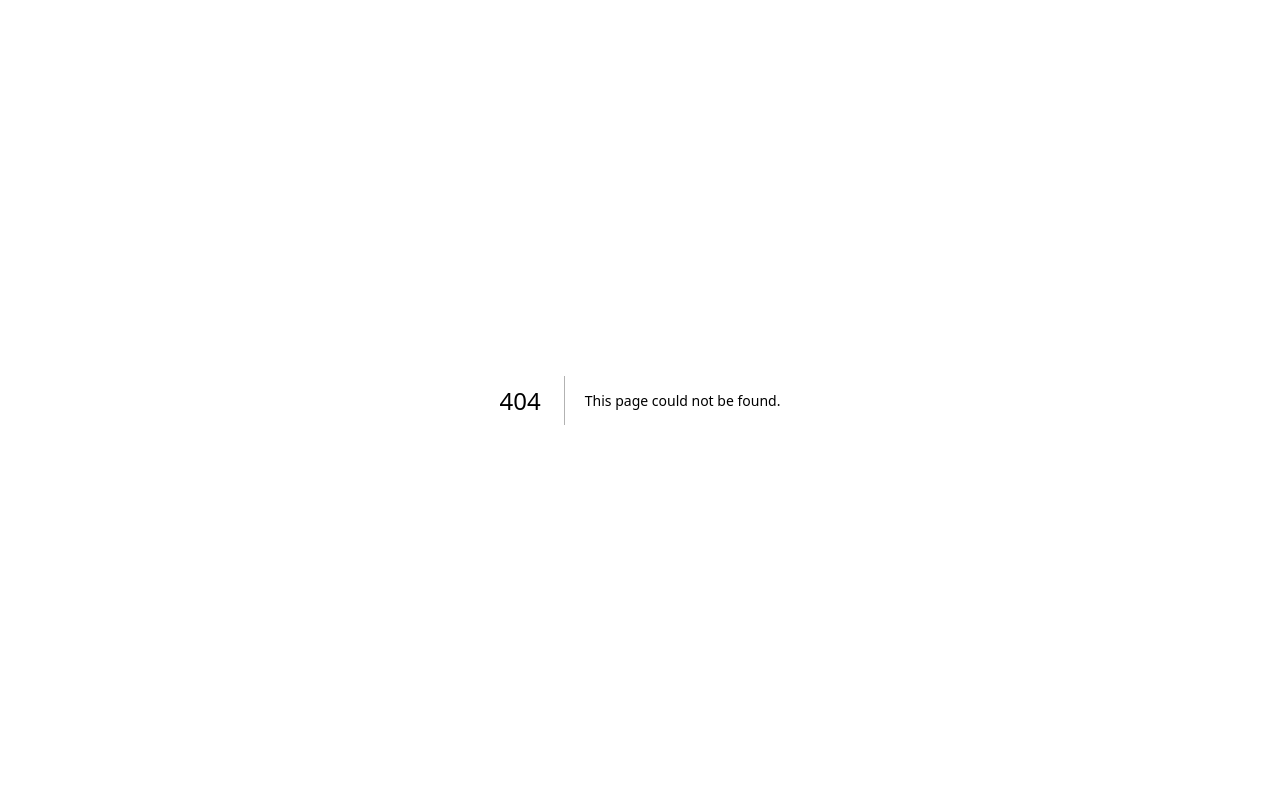
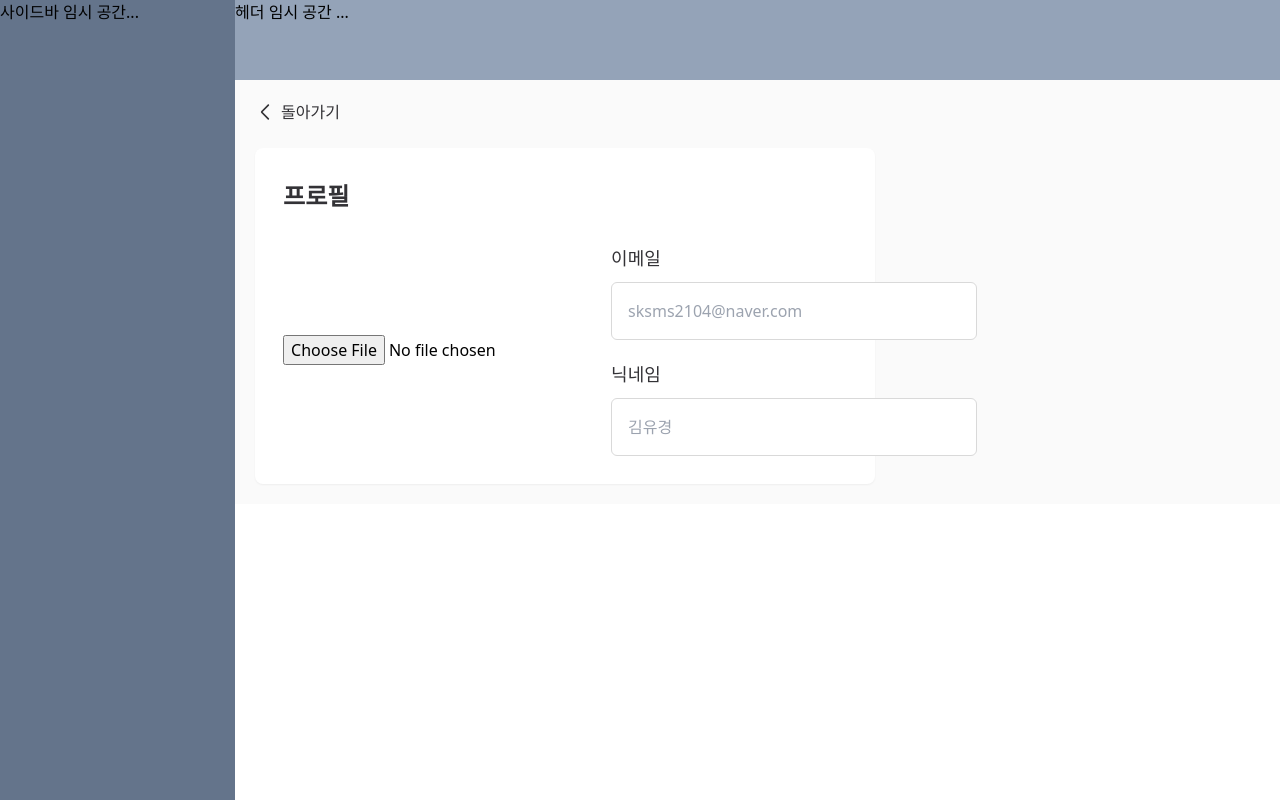
Before and after one commit to Sprint-Part3-Team14/Taskify, a Next.js app: page /account-menu in a window 1280 px wide. Before the commit this address had no page. Built offline with nearby package versions, Linux system fonts and the light colour scheme.

Commit message:
♻️ Refactor : InputImage Components

```diff
--- /dev/null
+++ b/app/account-menu/layout.tsx
@@ -0,0 +1,30 @@
+import Image from 'next/image';
+import Link from 'next/link';
+import { PropsWithChildren } from 'react';
+
+const DashboardLayoutProfile = ({ children }: PropsWithChildren) => {
+  return (
+    <section className='flex min-h-screen  '>
+      <div className='flex min-h-full min-w-full w-full '>
+        <div className='w-72 bg-slate-500'>사이드바 임시 공간...</div>
+        <div className='w-full '>
+          <div className=' h-20 bg-slate-400'>헤더 임시 공간 ...</div>
+          <div className='p-5 bg-[#fafafa]'>
+            <Link href='/boardid'>
+              <button type='button' className='text-base text-tp-black_700 flex gap-1.5 items-center mb-6'>
+                <div className='w-5 h-5 relative'>
+                  <Image fill src='/icon/arrow_forward.svg' alt='뒤로 가기 버튼' />
+                </div>
+                돌아가기
+              </button>
+            </Link>
+            {children}
+          </div>
+        </div>
+      </div>
+    </section>
+  );
+};
+
+export default DashboardLayoutProfile;
+//  규헌님 레이아웃 가져다가 쓰겠습니다
--- /dev/null
+++ b/app/account-menu/page.tsx
@@ -0,0 +1,11 @@
+import EditProfile from '@components/MyDashBoard Page/accountMenu/EditProfile';
+
+const AccountMenu = () => {
+  return (
+    <>
+      <EditProfile />
+    </>
+  );
+};
+
+export default AccountMenu;
--- a/app/modal/page.tsx
+++ b/app/modal/page.tsx
@@ -13,6 +13,7 @@ const modalTest = () => {
       <ModalTextarea />
       <MemberTable />
       <InvitationHistory />
+      <CreateWorkModal handleModal={() => {}} />
     </div>
   );
 };
--- /dev/null
+++ b/components/InputImage/InputImage.tsx
@@ -0,0 +1,67 @@
+import Image from 'next/image';
+import { ChangeEvent, useState } from 'react';
+
+type Size = 'small' | 'large';
+
+const InputImageFile = ({ size }: { size: Size }) => {
+  // const InputSize = size=== 'small' ? width : '4.75rem', height: '4.75rem' : width : '11.375rem', height : '11.375rem';
+  const [selectImage, setSelectImage] = useState('');
+  const handleImageChange = (event: ChangeEvent<HTMLInputElement>) => {
+    const file = event.target.files?.[0];
+    if (file) {
+      const reader = new FileReader();
+      reader.onload = () => {
+        setSelectImage(reader.result as string);
+      };
+      reader.readAsDataURL(file);
+    }
+  };
+  return (
+    <div className='flex flex-col gap-2.5 '>
+      <p className='flex gap-1 font-extrabold text-lg'>이미지</p>
+      <label htmlFor='image-upload' className='flex flex-col gap-2.5 font-extrabold text-lg'>
+        {!selectImage ? (
+          <div
+            className={
+              size === 'small'
+                ? 'bg-[#f5f5f5] rounded-md flex justify-center items-center p-6 w-[4.75rem] h-[4.75rem]'
+                : 'bg-[#f5f5f5] rounded-md flex justify-center items-center p-6 w-[11.375rem] h-[11.375rem]'
+            }>
+            <div className='relative w-7 h-7'>
+              <Image fill src='/icon/violet_plus.svg' alt='이미지 추가하기' id='input-image' />
+            </div>
+          </div>
+        ) : (
+          <>
+            <div
+              className={
+                size === 'small'
+                  ? 'relative w-[4.75rem] h-[4.75rem] rounded-md overflow-hidden'
+                  : 'relative w-[11.375rem] h-[11.375rem] rounded-md overflow-hidden'
+              }>
+              <div
+                className={
+                  size === 'small'
+                    ? 'w-[1.4375rem] h-[1.4375rem] absolute top-1/2 left-1/2 -translate-x-1/2 -translate-y-1/2 z-20'
+                    : 'w-[1.875rem] h-[1.875rem] absolute top-1/2 left-1/2 -translate-x-1/2 -translate-y-1/2 z-20'
+                }>
+                <Image fill src='/icon/edit.svg' alt='이미지 변경하기' />
+              </div>
+              <div
+                className={
+                  size === 'small'
+                    ? 'bg-tp-black_900 w-[4.75rem] h-[4.75rem] absolute z-10 opacity-40'
+                    : 'bg-tp-black_900 w-[11.375rem] h-[11.375rem] absolute z-10 opacity-40'
+                }
+              />
+              <Image fill src={selectImage} alt='이미지 추가하기' />
+            </div>
+          </>
+        )}
+      </label>
+      <input type='file' id='image-upload' accept='image/*' className='hidden' onChange={handleImageChange} />
+    </div>
+  );
+};
+
+export default InputImageFile;
--- a/components/Modal/WorkModal/CreateWorkModal.tsx
+++ b/components/Modal/WorkModal/CreateWorkModal.tsx
@@ -5,6 +5,7 @@ import ModalLayout from '../ModalLayout';
 import PersonInChargeDropDown from './components/PersonInChargeDropDown';
 import ProgressDropDown from './components/ProgressDropDown';
 import Image from 'next/image';
+import InputImageFile from '@components/InputImage/InputImage';
 
 const CreateWorkModal = ({ handleModal }: { handleModal: () => void }) => {
   const [selectImage, setSelectImage] = useState('');
@@ -66,29 +67,7 @@ const CreateWorkModal = ({ handleModal }: { handleModal: () => void }) => {
             className='border border-solid border-tp-gray_700 p-4 rounded-lg outline-tp-violet_900 placeholder:text-sm'
           />
         </div>
-        <div className='flex flex-col gap-2.5 '>
-          <p className='flex gap-1 font-extrabold text-lg'>이미지</p>
-          <label htmlFor='image-upload' className='flex flex-col gap-2.5 font-extrabold text-lg'>
-            {!selectImage ? (
-              <div className='bg-[#f5f5f5] rounded-md flex justify-center items-center p-6 w-[4.75rem] h-[4.75rem]'>
-                <div className='relative w-7 h-7'>
-                  <Image fill src='/icon/violet_plus.svg' alt='이미지 추가하기' id='input-image' />
-                </div>
-              </div>
-            ) : (
-              <>
-                <div className='relative w-[4.75rem] h-[4.75rem] rounded-md overflow-hidden'>
-                  <div className='w-[1.4375rem] h-[1.4375rem] absolute top-1/2 left-1/2 -translate-x-1/2 -translate-y-1/2 z-20'>
-                    <Image fill src='/icon/edit.svg' alt='이미지 변경하기' />
-                  </div>
-                  <div className='bg-tp-black_900 w-[4.75rem] h-[4.75rem] absolute z-10 opacity-40' />
-                  <Image fill src={selectImage} alt='이미지 추가하기' />
-                </div>
-              </>
-            )}
-          </label>
-          <input type='file' id='image-upload' accept='image/*' className='hidden' onChange={handleImageChange} />
-        </div>
+        <InputImageFile size='small' />
       </form>
     </ModalLayout>
   );
--- /dev/null
+++ b/components/MyDashBoard Page/ChangeDashBoardName/ChangeDashBoardName.tsx
@@ -0,0 +1,82 @@
+'use client';
+import Image from 'next/image';
+import { MouseEvent, useState } from 'react';
+
+interface DataForm {
+  data: {
+    id: number;
+    title: string;
+    color: string;
+    createdAt: string;
+    updatedAt: string;
+    userId: number;
+    createdByMe: boolean;
+  };
+}
+
+const mockData = {
+  id: 5946,
+  title: '유갱갱',
+  color: '#FFA500',
+  createdAt: '2024-04-17T10:43:33.309Z',
+  updatedAt: '2024-04-18T13:57:48.950Z',
+  userId: 1680,
+  createdByMe: true,
+};
+// mock 데이터
+
+const ChangeDashBoardName = () => {
+  const [selectColor, setSelectColor] = useState('#7AC555');
+  const selectColorList = ['#7AC555', '#760DDE', '#FFA500', '#76A5EA', '#E876EA'];
+
+  const handleSelectColor = (event: MouseEvent<HTMLButtonElement>) => {
+    event.preventDefault();
+    setSelectColor(event.currentTarget.id);
+  };
+
+  return (
+    <form
+      role='table-Container'
+      className='flex flex-col rounded-md bg-tp-white px-7 pt-8 pb-7 shadow-sm w-[38.75rem] gap-8'>
+      <div role='header' className='flex justify-between'>
+        <h1 className='text-[1.25rem] font-bold text-tp-black_700'>{mockData.title}</h1>
+        <div className='flex items-center gap-2.5'>
+          {selectColorList.map(color => {
+            return (
+              <button
+                type='button'
+                key={color}
+                id={color}
+                onClick={handleSelectColor}
+                className='w-[1.875rem] h-[1.875rem] relative'>
+                {selectColor === color && (
+                  <div className='w-6 h-6 absolute top-1/2 left-1/2 -translate-x-1/2 -translate-y-1/2'>
+                    <Image fill src='/icon/white_check.svg' alt='선택된 색상' />
+                  </div>
+                )}
+                <div className='min-w-full min-h-full rounded-full' style={{ backgroundColor: color }} />
+              </button>
+            );
+          })}
+        </div>
+      </div>
+      <div role='change-title-container' className='flex flex-col gap-2.5'>
+        <label htmlFor='change-dashboard-title' className='text-lg text-tp-black_700'>
+          대시보드 이름
+        </label>
+        <input
+          id='change-dashboard-title'
+          type='text'
+          className='p-4 w-[35.25rem] rounded-md border border-solid border-tp-gray_700'
+          placeholder={mockData.title}
+        />
+      </div>
+      <button type='submit' className='py-1.5 px-7 rounded-md bg-tp-violet_900 self-end text-white'>
+        변경
+      </button>
+      {/** 버튼 컴포넌트로 변경 예정 */}
+    </form>
+  );
+};
+
+export default ChangeDashBoardName;
--- /dev/null
+++ b/components/MyDashBoard Page/accountMenu/EditProfile.tsx
@@ -0,0 +1,39 @@
+const EditProfile = () => {
+  return (
+    <div
+      role='edit-profile-container'
+      className='flex flex-col pt-8 px-7 pb-7 bg-white rounded-lg shadow-sm w-[38.75rem]'>
+      <h2 className='text-2xl text-tp-black_700 font-bold mb-8'>프로필</h2>
+      <form role='edit-profile' className='flex items-center gap-4'>
+        <input id='title' type='file' />
+        <div role='email-nickname-input-container' className='flex flex-col gap-5'>
+          <div role='email-box' className='flex flex-col gap-2.5'>
+            <label htmlFor='email' className='text-lg text-tp-black_700'>
+              이메일
+            </label>
+            <input
+              type='email'
+              id='email'
+              placeholder='sksms2104@naver.com'
+              disabled={true}
+              className='p-4 w-[22.875rem] rounded-md border border-solid border-tp-gray_700 disabled:bg-white'
+            />
+          </div>
+          <div role='nickname-input-box' className='flex flex-col gap-2.5'>
+            <label htmlFor='change-nickname' className='text-lg text-tp-black_700'>
+              닉네임
+            </label>
+            <input
+              type='text'
+              id='change-nickname'
+              placeholder='김유경'
+              className='p-4 w-[22.875rem] rounded-md border border-solid border-tp-gray_700 outline-tp-violet_900 disabled:bg-white'
+            />
+          </div>
+        </div>
+      </form>
+    </div>
+  );
+};
+
+export default EditProfile;
```
